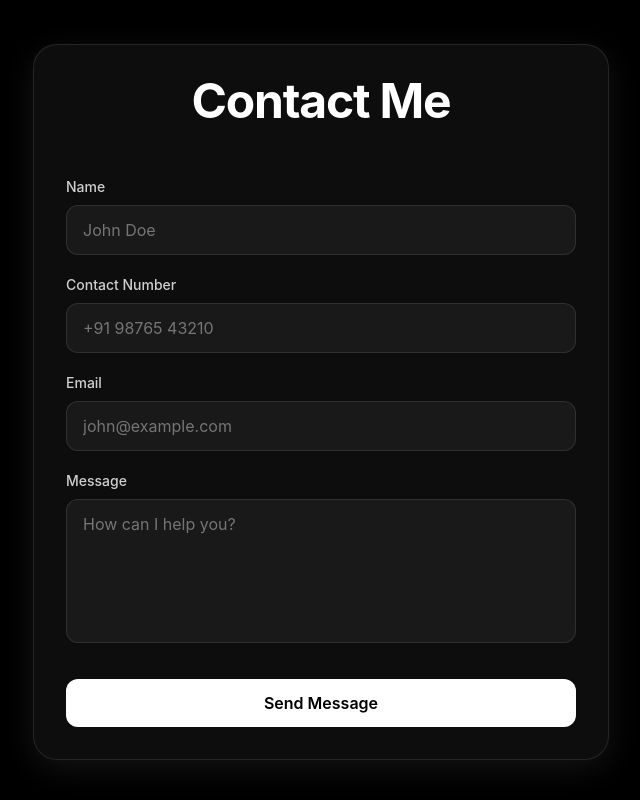
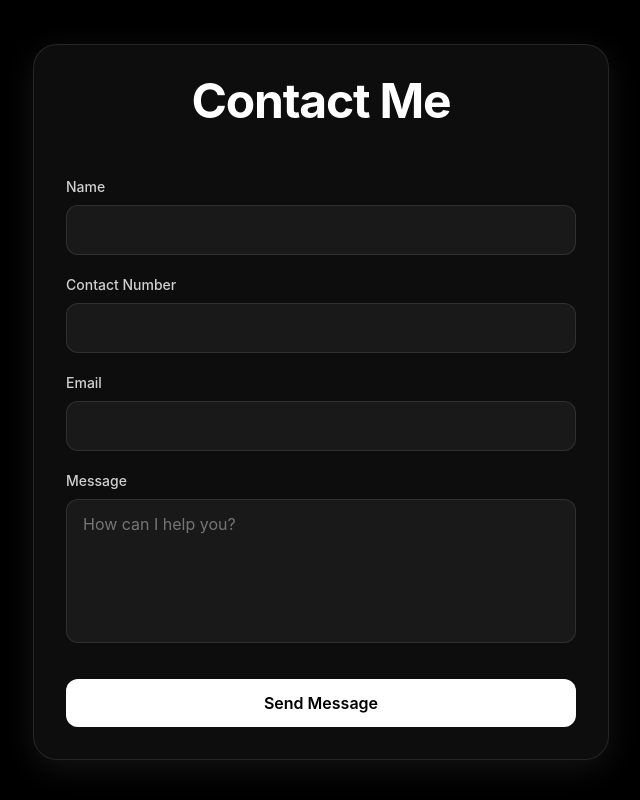
Before and after one commit to krutarth-pipaliya-simform/practical-3-portfolio, a React (Vite) app: page / in a window 1280 px wide. Shown: the part 2925-3725 px from the top of the page, without its empty margins (319-959 px from the left). Built offline with nearby package versions, Linux system fonts and the light colour scheme.

Commit message:
feat: add validation for number

```diff
--- a/src/components/Main/Contact/ContactSection.tsx
+++ b/src/components/Main/Contact/ContactSection.tsx
@@ -41,7 +41,7 @@ export const ContactSection = ({ ref }: RefProps) => {
                         id="name"
                         name="name"
                         type="text"
-                        placeholder="John Doe"
+                        required
                         value={name}
                         onChange={(e) => setName(e.target.value)}
                         className="rounded-xl border border-white/10 bg-white/5 px-4 py-3 text-white outline-none transition-all duration-300 placeholder:text-white/40 focus:border-white/40 focus:bg-white/10"
@@ -56,7 +56,8 @@ export const ContactSection = ({ ref }: RefProps) => {
                         id="contact-number"
                         name="contact-number"
                         type="tel"
-                        placeholder="+91 98765 43210"
+                        pattern="[0-9]{10}"
+                        required
                         value={contactNumber}
                         onChange={(e) => setContactNumber(e.target.value)}
                         className="rounded-xl border border-white/10 bg-white/5 px-4 py-3 text-white outline-none transition-all duration-300 placeholder:text-white/40 focus:border-white/40 focus:bg-white/10"
@@ -71,7 +72,7 @@ export const ContactSection = ({ ref }: RefProps) => {
                         id="email"
                         name="email"
                         type="email"
-                        placeholder="john@example.com"
+                        required
                         value={email}
                         onChange={(e) => setEmail(e.target.value)}
                         className="rounded-xl border border-white/10 bg-white/5 px-4 py-3 text-white outline-none transition-all duration-300 placeholder:text-white/40 focus:border-white/40 focus:bg-white/10"
```
